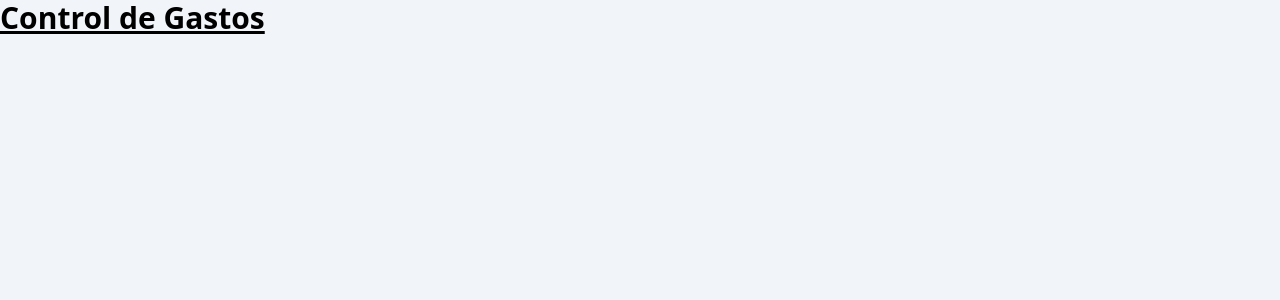
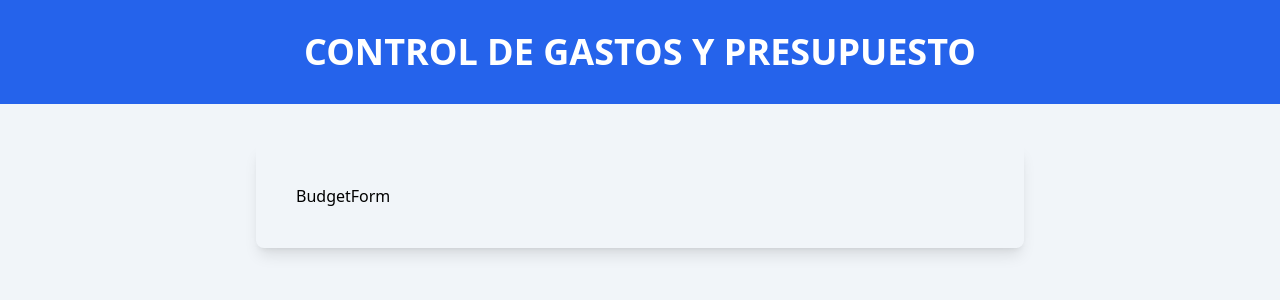
Before and after one commit to AlvaroJose1357/control_gastos-contextapi, a React (Vite) app: page / in a window 1280 px wide. Shown: the top 300 px of the page. Built offline with nearby package versions, Linux system fonts and the light colour scheme.

Commit message:
ADD(BudgetForm, Header) create componentes se crean dichos componentes y se renderizan en el app con sus estilos

```diff
--- a/src/App.tsx
+++ b/src/App.tsx
@@ -1,7 +1,13 @@
+import BudgetForm from "./components/BudgetForm";
+import Header from "./components/Header";
+
 function App() {
   return (
     <>
-      <h1 className="text-3xl font-bold underline">Control de Gastos</h1>
+      <Header />
+      <div className="max-w-3xl mx-auto shadow-lg rounded-lg mt-10 p-10">
+        <BudgetForm />
+      </div>
     </>
   );
 }
--- /dev/null
+++ b/src/components/BudgetForm.tsx
@@ -0,0 +1,3 @@
+export default function BudgetForm() {
+  return <div>BudgetForm</div>;
+}
--- /dev/null
+++ b/src/components/Header.tsx
@@ -0,0 +1,9 @@
+export default function Header() {
+  return (
+    <header className="bg-blue-600 py-8 max-h-72">
+      <h1 className="uppercase text-center font-black text-4xl text-white">
+        Control de Gastos y Presupuesto
+      </h1>
+    </header>
+  );
+}
```
